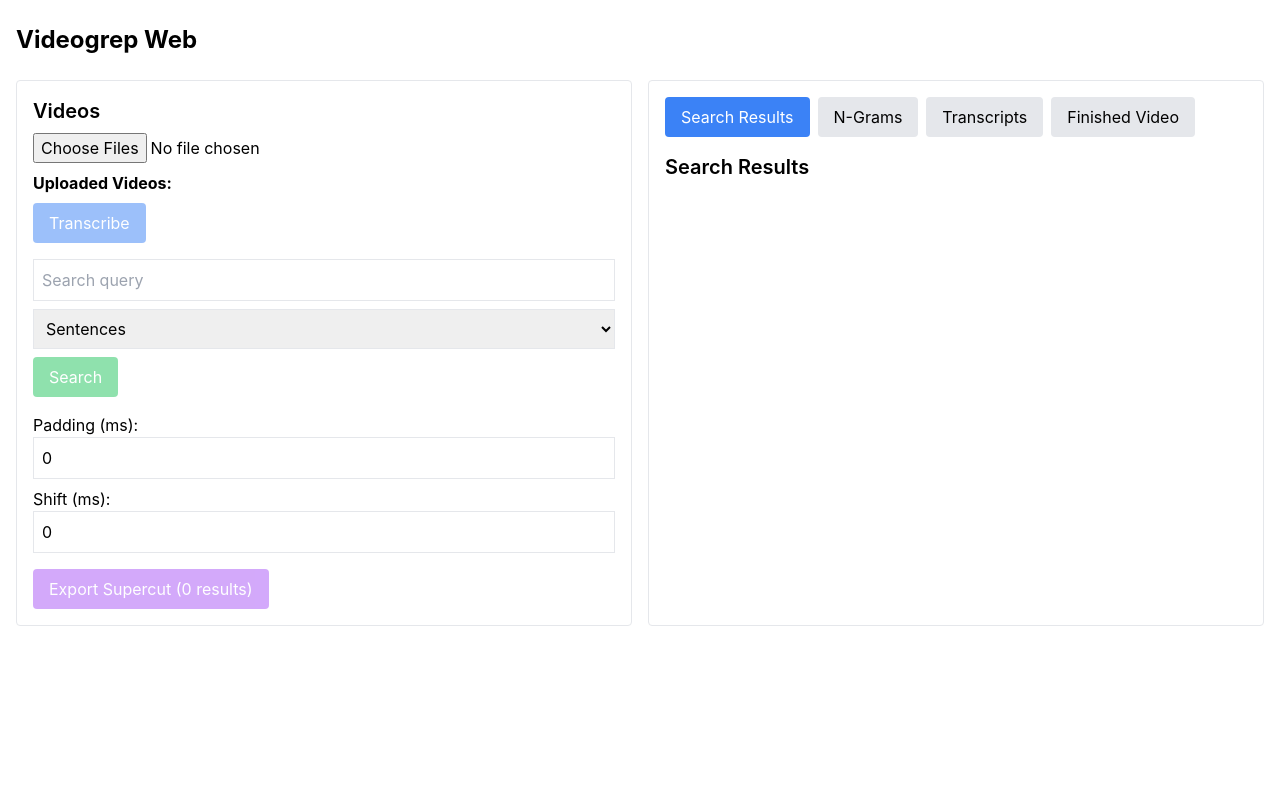
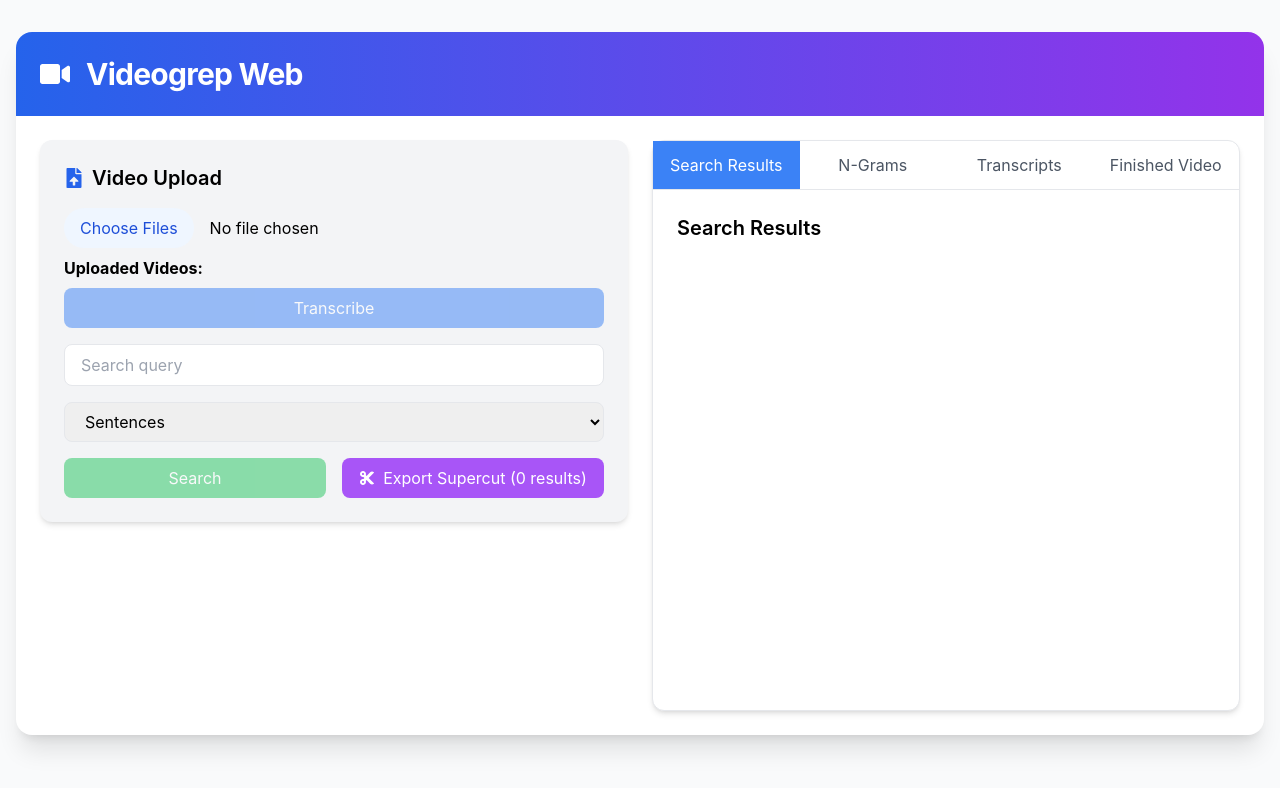
Before and after one commit to oejames/video-web, a React (Create React App) app in the folder frontend/: page / in a window 1280 px wide. Shown: the top 788 px of the page. Built offline with nearby package versions, Linux system fonts and the light colour scheme.

Commit message:
Redesigned site appearance

```diff
--- a/frontend/package.json
+++ b/frontend/package.json
@@ -4,12 +4,18 @@
   "private": true,
   "dependencies": {
     "axios": "^1.7.9",
+    "class-variance-authority": "^0.7.1",
+    "clsx": "^2.1.1",
     "cra-template": "1.2.0",
+    "lucide-react": "^0.468.0",
     "react": "^18.3.1",
     "react-beautiful-dnd": "^13.1.1",
     "react-dom": "^18.3.1",
+    "react-icons": "^5.4.0",
     "react-scripts": "5.0.1",
+    "tailwind-merge": "^2.5.5",
     "tailwindcss": "^3.4.16",
+    "tailwindcss-animate": "^1.0.7",
     "web-vitals": "^4.2.4"
   },
   "scripts": {
--- a/frontend/src/App.js
+++ b/frontend/src/App.js
@@ -1,8 +1,20 @@
 import React, { useState, useCallback, useMemo, useEffect } from 'react';
 import axios from 'axios';
 import { DragDropContext, Droppable, Draggable } from 'react-beautiful-dnd';
+import {
+  FaVideo,
+  FaSearch,
+  FaTrash,
+  FaFileUpload,
+  FaCut,
+  FaListAlt,
+  FaFilm,
+  FaSpinner
+} from 'react-icons/fa';
+
 
 const API_URL = window.location.hostname === 'localhost' ? 'http://localhost:5000' : '';
+
 
 
 function VideogrepApp() {
@@ -66,11 +78,11 @@ function VideogrepApp() {
   }, [transcripts]);
 
   // Effect to set initial full transcript results when transcripts are loaded
-  useEffect(() => {
-    if (Object.keys(transcripts).length > 0) {
-      setEditableResults(allTranscriptSegments);
-    }
-  }, [transcripts, allTranscriptSegments]);
+  // useEffect(() => {
+  //   if (Object.keys(transcripts).length > 0) {
+  //     // setEditableResults(allTranscriptSegments);
+  //   }
+  // }, [transcripts, allTranscriptSegments]);
 
   const handleFileUpload = async (event) => {
     const files = event.target.files;
@@ -225,7 +237,7 @@ function VideogrepApp() {
 
     // If query is empty, show full transcript
     if (!query.trim()) {
-      setEditableResults(allTranscriptSegments);
+      // setEditableResults(allTranscriptSegments);
       return;
     }
 
@@ -260,40 +272,57 @@ function VideogrepApp() {
     }
   };
 
+
+
   return (
-    <div className="container mx-auto p-4">
-    <div className="flex justify-between items-center mb-4 h-12"> {/* Fixed height here */}
-      <h1 className="text-2xl font-bold">Videogrep Web</h1>
+    <div className="min-h-screen bg-gray-50">
+      <div className="container mx-auto px-4 py-8">
+        <div className="bg-white shadow-xl rounded-2xl overflow-hidden">
+          {/* Header */}
+          <div className="bg-gradient-to-r from-blue-600 to-purple-600 text-white p-6">
+            <div className="flex justify-between items-center">
+            <div className="flex items-center space-x-4">
+               <FaVideo className="text-3xl" />
+              <h1 className="text-3xl font-bold tracking-tight">Videogrep Web</h1>
+              </div>
               {isLoading && (
-        <div className="bg-blue-500 text-white px-4 py-2 rounded-lg shadow-lg flex items-center h-full">
-          <div className="animate-spin rounded-full h-5 w-5 border-t-2 border-white mr-2"></div>
+                <div className="flex items-center space-x-2 bg-white/20 px-4 py-2 rounded-full">
+                                 <FaSpinner className="animate-spin" />
                   <span>Processing...</span>
                 </div>
               )}
             </div>
+          </div>
 
-
-
-
-      <div className="grid md:grid-cols-2 gap-4">
-        <div className="border p-4 rounded">
-          <h2 className="text-xl font-semibold mb-2">Videos</h2>
+          <div className="grid md:grid-cols-2 gap-6 p-6">
+            {/* Left Column: Video and Search Controls */}
+            <div className="space-y-6">
+              {/* Video Upload Section */}
+              <div className="bg-gray-100 p-6 rounded-xl shadow-md">
+                <h2 className="text-xl font-semibold mb-4 flex items-center">
+                  <FaFileUpload className="mr-2 text-blue-600" />
+                  Video Upload</h2>
                 <input
                   type="file"
                   multiple
                   accept=".mp4,.mov,.avi,.webm,.mkv"
                   onChange={handleFileUpload}
-            className="mb-2"
+                  className="w-full file:mr-4 file:rounded-full file:border-0 file:bg-blue-50 file:px-4 file:py-2 file:text-blue-700 hover:file:bg-blue-100 mb-2"
                 />
                 {isUploading && (
-    <div className="inline-block animate-spin rounded-full h-4 w-4 border-t-2 border-blue-500"></div>
+                  <FaSpinner className="animate-spin text-blue-500 mt-2" />
                 )}
 
-          <div className="mb-2">
+                <div className="mb-2 ">
                   <strong>Uploaded Videos:</strong>
-            <ul>
+                  <ul className='overflow-auto max-h-25'>
                     {videos.map((video, index) => (
-                <li key={index}>{video.split('/').pop()}</li>
+                      <li
+                        key={index}
+                        className=""
+                      >
+                        {video.split('/').pop()}
+                      </li>
                     ))}
                   </ul>
                 </div>
@@ -301,102 +330,84 @@ function VideogrepApp() {
                 <button
                   onClick={handleTranscribe}
                   disabled={videos.length === 0}
-            className="bg-blue-500 text-white px-4 py-2 rounded disabled:opacity-50"
+                  className="w-full bg-blue-500 text-white px-4 py-2 rounded-lg hover:bg-blue-600 transition disabled:opacity-50"
                 >
                   Transcribe
                 </button>
 
-          <div className="mt-4">
+                <div className="mt-4 space-y-4">
                   <input
                     type="text"
                     placeholder="Search query"
                     value={searchQuery}
                     onChange={handleSearchQueryChange}
-              className="border p-2 w-full mb-2"
+                    className="w-full px-4 py-2 border rounded-lg focus:ring-2 focus:ring-blue-500 focus:outline-none"
                   />
 
                   <select
                     value={searchType}
                     onChange={(e) => handleSearchTypeChange(e.target.value)}
-              className="border p-2 w-full mb-2"
+                    className="w-full px-4 py-2 border rounded-lg"
                   >
                     <option>Sentences</option>
                     <option>Words</option>
                   </select>
 
+                  <div className="grid grid-cols-2 gap-4">
                   <button
                     onClick={handleSearch}
                     disabled={videos.length === 0 || !searchQuery.trim()}
-              className="bg-green-500 text-white px-4 py-2 rounded disabled:opacity-50"
+                    className="bg-green-500 text-white px-4 py-2 rounded-lg hover:bg-green-600 disabled:opacity-50"
                   >
-              {'Search'}
+                    Search
                   </button>
-          </div>
-
-          <div className="mt-4">
-            <label className="block">
-              Padding (ms):
-              <input
-                type="number"
-                value={padding}
-                onChange={(e) => setPadding(Number(e.target.value))}
-                min={0}
-                max={1000}
-                className="border p-2 w-full"
-              />
-            </label>
-
-            <label className="block mt-2">
-              Shift (ms):
-              <input
-                type="number"
-                value={resync}
-                onChange={(e) => setResync(Number(e.target.value))}
-                min={-1000}
-                max={1000}
-                className="border p-2 w-full"
-              />
-            </label>
-          </div>
 
                   <button
                     onClick={handleExport}
                     disabled={videos.length === 0 || editableResults.length === 0}
-            className="mt-4 bg-purple-500 text-white px-4 py-2 rounded disabled:opacity-50"
+                    className="bg-purple-500 text-white px-4 py-2 rounded-lg hover:bg-purple-600 flex items-center justify-center"
                                         >
+                                          <FaCut className="mr-2" />
                     Export Supercut ({editableResults.length} results)
                   </button>
                   </div>
+                </div>
+              </div>
+            </div>
 
-        <div className="border p-4 rounded">
-          <div className="flex mb-4">
+            {/* Right Column: Results and Tabs */}
+            <div className="bg-white border rounded-xl shadow-md">
+              {/* Tabs */}
+              <div className="flex border-b">
                 <button
                   onClick={() => setActiveTab('search')}
-              className={`px-4 py-2 mr-2 rounded ${activeTab === 'search' ? 'bg-blue-500 text-white' : 'bg-gray-200'}`}
+                  className={`flex-1 px-4 py-3 transition ${activeTab === 'search' ? 'bg-blue-500 text-white' : 'text-gray-600 hover:bg-gray-100'}`}
                 >
                   Search Results
                 </button>
                 <button
                   onClick={() => setActiveTab('ngrams')}
-              className={`px-4 py-2 mr-2 rounded ${activeTab === 'ngrams' ? 'bg-blue-500 text-white' : 'bg-gray-200'}`}
+                  className={`flex-1 px-4 py-3 transition ${activeTab === 'ngrams' ? 'bg-blue-500 text-white' : 'text-gray-600 hover:bg-gray-100'}`}
                 >
                   N-Grams
                 </button>
                 <button
                   onClick={() => setActiveTab('transcripts')}
-              className={`px-4 py-2 mr-2 rounded ${activeTab === 'transcripts' ? 'bg-blue-500 text-white' : 'bg-gray-200'}`}
+                  className={`flex-1 px-4 py-3 transition ${activeTab === 'transcripts' ? 'bg-blue-500 text-white' : 'text-gray-600 hover:bg-gray-100'}`}
                 >
                   Transcripts
                 </button>
                 <button
                   onClick={() => setActiveTab('video')}
-              className={`px-4 py-2 rounded ${activeTab === 'video' ? 'bg-blue-500 text-white' : 'bg-gray-200'}`}
+                  className={`flex-1 px-4 py-3 transition ${activeTab === 'video' ? 'bg-blue-500 text-white' : 'text-gray-600 hover:bg-gray-100'}`}
                 >
                   Finished Video
                 </button>
               </div>
 
-
+              {/* Tab Content */}
+              <div className="overflow-auto" style={{ height: '520px' }}>
+              <div className="p-6">
                 {activeTab === 'search' && (
                   <div>
                     <h2 className="text-xl font-semibold mb-2">Search Results</h2>
@@ -406,10 +417,9 @@ function VideogrepApp() {
                           <div
                             {...provided.droppableProps}
                             ref={provided.innerRef}
-            className="space-y-2"
+                            className="space-y-2 "
                           >
                             {editableResults.map((result, index) => {
-              // Check if this result is contained in any other result
                               const containedResults = editableResults.filter((otherResult, otherIndex) =>
                                 index !== otherIndex && isResultContained(result, otherResult)
                               );
@@ -427,7 +437,8 @@ function VideogrepApp() {
                                       {...provided.dragHandleProps}
                                       className="flex items-center bg-gray-100 p-2 rounded"
                                     >
-                      <span className="flex-grow">
+                                      {/* <span className="flex-grow font-mono">  */}
+                                      <span className="flex-grow ">
                                         {`${result.start.toFixed(2)} - ${result.end.toFixed(2)}: ${result.content}`}
                                       </span>
                                       {searchType === 'Sentences' && containedResults.length === 0 && (
@@ -438,14 +449,6 @@ function VideogrepApp() {
                                           ✕
                                         </button>
                                       )}
-                      {/* {searchType === 'Sentences' && containedResults.length > 0 && (
-                        <span
-                          className="ml-2 text-yellow-500"
-                          title={`This result is similar to ${containedResults.length} other result(s)`}
-                        >
-                          ⚠️
-                        </span>
-                      )} */}
                                     </div>
                                   )}
                                 </Draggable>
@@ -458,7 +461,6 @@ function VideogrepApp() {
                     </DragDropContext>
                   </div>
                 )}
-
 
                 {activeTab === 'ngrams' && (
                   <div>
@@ -504,14 +506,12 @@ function VideogrepApp() {
                   </div>
                 )}
 
-
                 {activeTab === 'video' && (
                   <div className='mt-4'>
-          {/* <h2 className='text-xl font-semibold mb-2'>Video</h2> */}
                     {exportedVideoPath ? (
                       <video
                         controls
-            ="w-full border p-2 rounded"
+                        className="w-full border p-2 rounded"
                         src={`${exportedVideoPath}`}
                       >
                         Your browser does not support the video tag.
@@ -520,14 +520,15 @@ function VideogrepApp() {
                       <p>Click 'export supercut' to see the finished video</p>
                     )}
                   </div>
-
                 )}
-
-
+                </div>
+              </div>
+            </div>
+          </div>
         </div>
       </div>
     </div>
   );
-}
+};
 
 export default VideogrepApp;
```
Also changed, not shown: 1 other file (tests, documents, lock files or other folders). Lines whose indentation alone changed are shown as unchanged.
